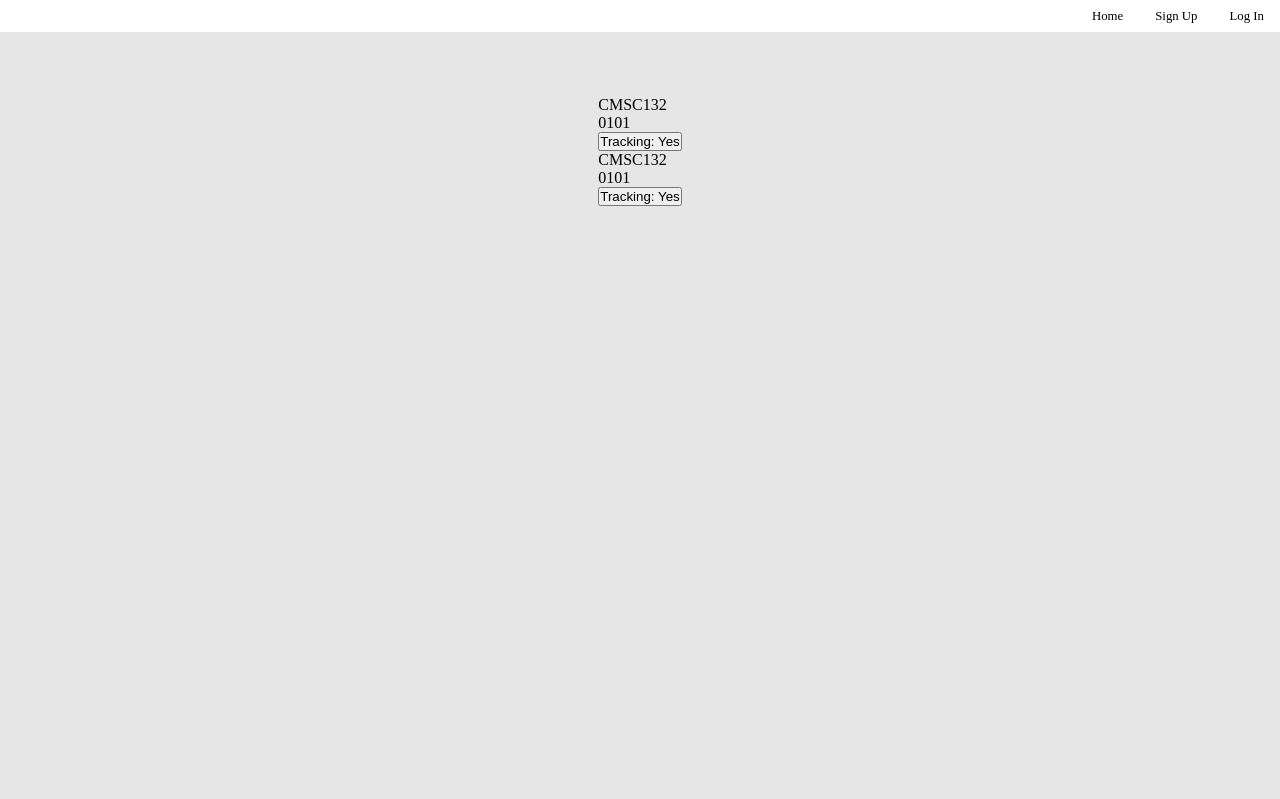
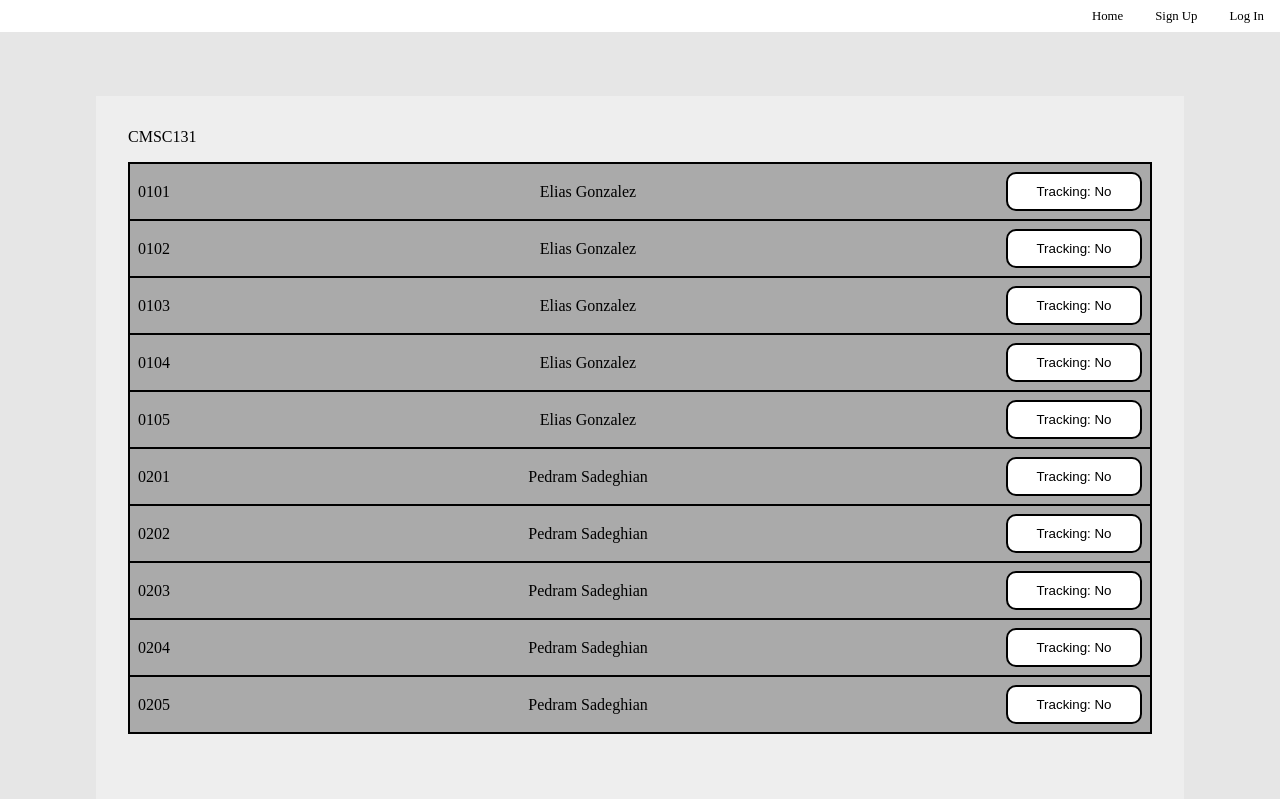
Before and after one commit to DaDevFox/testudo-tracker, a Next.js app: page /track in a window 1280 px wide. Shown: the top 799 px of the page. Built offline with nearby package versions, Linux system fonts and the light colour scheme.

Commit message:
Styled track page pt1

```diff
--- a/src/pages/track.js
+++ b/src/pages/track.js
@@ -1,23 +1,77 @@
-import styles from "@/styles/page.module.css";
+import styles from "@/styles/track-page.css";
 import Navbar from "@/components/Navbar";
 import { useState } from "react";
 
 export default function Track(props) {
+  const CMSC131sections = [
+    {
+      course: "CMSC131",
+      section: "0101",
+      instructor: "Elias Gonzalez",
+    },
+    { course: "CMSC131", section: "0102", instructor: "Elias Gonzalez" },
+    { course: "CMSC131", section: "0103", instructor: "Elias Gonzalez" },
+    { course: "CMSC131", section: "0104", instructor: "Elias Gonzalez" },
+    { course: "CMSC131", section: "0105", instructor: "Elias Gonzalez" },
+    { course: "CMSC131", section: "0201", instructor: "Pedram Sadeghian" },
+    { course: "CMSC131", section: "0202", instructor: "Pedram Sadeghian" },
+    { course: "CMSC131", section: "0203", instructor: "Pedram Sadeghian" },
+    { course: "CMSC131", section: "0204", instructor: "Pedram Sadeghian" },
+    { course: "CMSC131", section: "0205", instructor: "Pedram Sadeghian" },
+  ];
+  const CMSC132sections = [
+    { course: "CMSC132", section: "0101", instructor: "Larry Herman" },
+    { course: "CMSC132", section: "0102", instructor: "Larry Herman" },
+    { course: "CMSC132", section: "0103", instructor: "Larry Herman" },
+    { course: "CMSC132", section: "0104", instructor: "Larry Herman" },
+    { course: "CMSC132", section: "0105", instructor: "Larry Herman" },
+    { course: "CMSC132", section: "0201", instructor: "Nora Burkhauser" },
+    { course: "CMSC132", section: "0202", instructor: "Nora Burkhauser" },
+    { course: "CMSC132", section: "0203", instructor: "Nora Burkhauser" },
+    { course: "CMSC132", section: "0204", instructor: "Nora Burkhauser" },
+    { course: "CMSC132", section: "0205", instructor: "Nora Burkhauser" },
+  ];
+
+  const CMSC131section_num = CMSC131sections.map((section) => (
+    <Row
+      key={section.section}
+      sectionNum={section.section}
+      instructor={section.instructor}
+    ></Row>
+  ));
+
+  const CMSC132section_num = CMSC132sections.map((section) => (
+    <Row
+      key={section.section}
+      sectionNum={section.section}
+      instructor={section.instructor}
+    ></Row>
+  ));
+
   return (
-    <main className={styles.main}>
+    <main className="main">
       <Navbar />
-      <Row></Row>
-      <Row></Row>
+      <Course course="CMSC131">{CMSC131section_num}</Course>
+      <Course course="CMSC132">{CMSC132section_num}</Course>
     </main>
   );
 }
 
-function Row(props) {
+function Row({ sectionNum, instructor }) {
   return (
-    <div>
-      <p>{props.classname}CMSC132</p>
-      <div>{props.sectionnum}0101</div>
+    <div className="row">
+      <div>{sectionNum}</div>
+      <div>{instructor}</div>
       <Button />
+    </div>
+  );
+}
+
+function Course({ children, course }) {
+  return (
+    <div className="course">
+      <div className="courseName">{course}</div>
+      {children}
     </div>
   );
 }
@@ -26,8 +80,8 @@ function Button() {
   const [status, setStatus] = useState(false);
 
   return (
-    <button onClick={() => setStatus(!status)}>
-      {`Tracking: ${status ? "No" : "Yes"}`}
+    <button onClick={() => setStatus(!status)} className="button">
+      {`Tracking: ${status ? "Yes" : "No"}`}
     </button>
   );
 }
--- /dev/null
+++ b/src/styles/track-page.css
@@ -0,0 +1,54 @@
+.main {
+  display: flex;
+  flex-direction: column;
+  align-items: left;
+  padding: 6rem;
+  min-height: 100vh;
+}
+
+.course {
+  display: flex;
+  flex-direction: column;
+  padding: 2rem;
+  background-color: #eee;
+}
+
+.courseName {
+  padding-bottom: 1rem;
+}
+
+.row {
+  display: flex;
+  justify-content: space-between;
+  align-items: center;
+  padding: 0.5rem;
+  background-color: #aaa;
+  border: 2px solid;
+  border-bottom: 0;
+  box-sizing: border-box;
+}
+
+.row:last-child {
+  border-bottom: 2px solid;
+}
+
+.button {
+  padding: 10px 24px;
+  background-color: white;
+  width: 8.5rem;
+  border-style: solid;
+  border-radius: 10px;
+  border-color: black;
+}
+/* trying to get color on button to stay when tracking and go back to default color when not tracking
+.button:visited {
+  background-color: yellow;
+}
+
+.button:hover {
+  background-color: skyblue;
+}
+
+.button:active {
+  background-color: #e21833;
+} */
```
